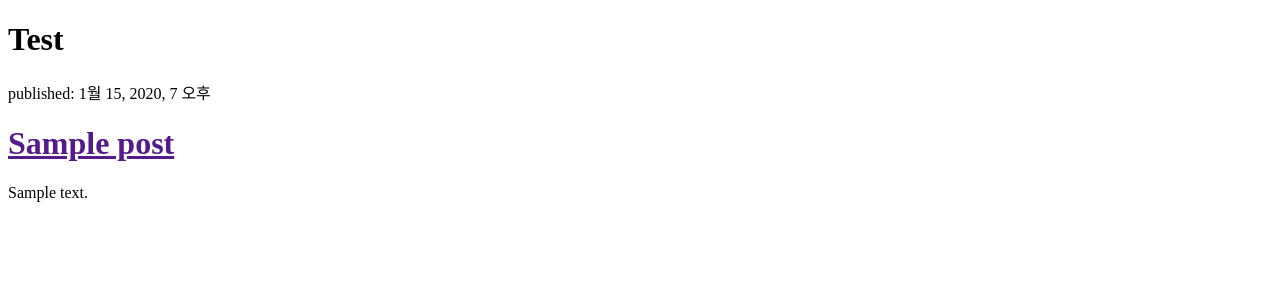
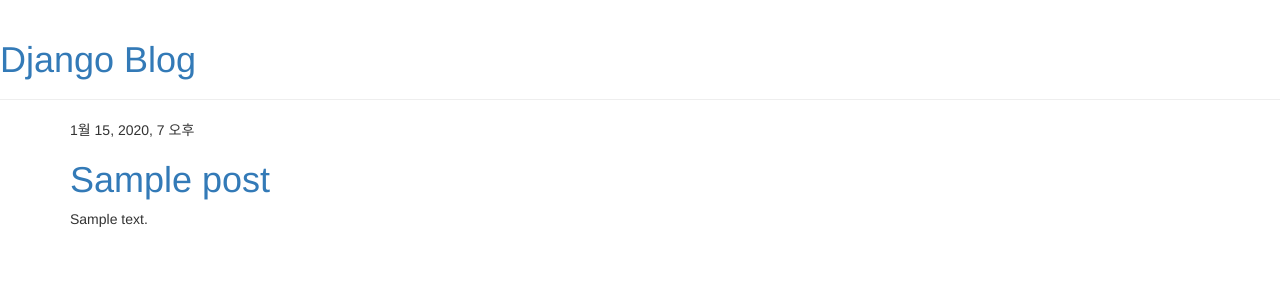
Before and after one commit to smoothsquid/my-first-blog, a Django app: page / in a window 1280 px wide. Shown: the top 300 px of the page. Run offline with Django 3.2, Linux system fonts and the light colour scheme; tables that the repository leaves empty hold one stand-in row (values such as "Sample post"); some libraries are stand-ins or nearby versions.

Commit message:
게시글 상세 페이지의 뷰, 템플릿 작성

```diff
--- /dev/null
+++ b/blog/templates/blog/base.html
@@ -0,0 +1,28 @@
+{% load static %}
+<!DOCTYPE html>
+<html lang="ko">
+<head>
+    <meta charset="UTF-8">
+    <meta name="viewport" content="width=device-width, initial-scale=1.0">
+    <title>Django Blog</title>
+    <link rel="stylesheet" href="//maxcdn.bootstrapcdn.com/bootstrap/3.2.0/css/bootstrap.min.css">
+    <link rel="stylesheet" href="//maxcdn.bootstrapcdn.com/bootstrap/3.2.0/css/bootstrap-theme.min.css">
+    <link rel="stylesheet" href="{% static 'css/blog.css' %}">
+</head>
+<body>
+    <div class="page-header">
+        <h1><a href="/">Django Blog</a></h1>
+    </div>
+
+    <div class="content container">
+        <div class="row">
+            <div class="col-md-8">
+            {% block content %}
+
+            {% endblock content %}
+            </div>
+        </div>
+    </div>
+
+</body>
+</html>
--- a/blog/templates/blog/post_list.html
+++ b/blog/templates/blog/post_list.html
@@ -1,20 +1,13 @@
-<!DOCTYPE html>
-<html lang="ko">
-<head>
-    <meta charset="UTF-8">
-    <meta name="viewport" content="width=device-width, initial-scale=1.0">
-    <title></title>
-</head>
-<body>
-    <h1>Test</h1>
+{% extends 'blog/base.html' %}
 
+{% block content %}
     {% for post in posts %}
         <div>
-            <p>published: {{ post.published_date }}</p>
-            <h1><a href="">{{ post.title }}</a></h1>
+            <div>
+                {{ post.published_date }}
+            </div>
+            <h1><a href="{% url 'post_detail' pk=post.pk %}">{{ post.title }}</a></h1>
             <p>{{ post.text|linebreaksbr }}</p>
         </div>
     {% endfor %}
-
-</body>
-</html>
+{% endblock content %}
--- a/blog/urls.py
+++ b/blog/urls.py
@@ -3,4 +3,5 @@
 
 urlpatterns = [
     path('', views.post_list, name='post_list'),
+    path('post/<int:pk>/', views.post_detail, name='post_detail'),
 ]
--- a/blog/views.py
+++ b/blog/views.py
@@ -1,7 +1,11 @@
-from django.shortcuts import render
+from django.shortcuts import render, get_object_or_404
 from django.utils import timezone
 from blog.models import Post
 
 def post_list(request):
     posts = Post.objects.filter(published_date__lte=timezone.now()).order_by('-published_date')
     return render(request, 'blog/post_list.html', {'posts': posts})
+
+def post_detail(request, pk):
+    post = get_object_or_404(Post, pk=pk)
+    return render(request, 'blog/post_detail.html', {'post': post})
```
Also changed, not shown: blog/templates/blog/post_detail.html (added, +13 -0 lines).
